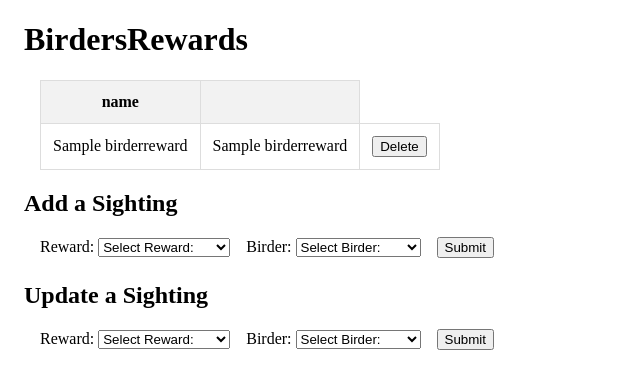
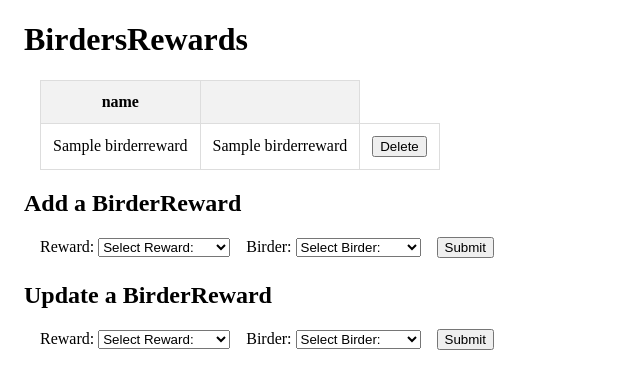
Before and after one commit to AN1H3M/Avidex, a Flask app: template templates/birders-rewards.j2 in a window 1280 px wide. Shown: the part 58-447 px from the top of the page, without its empty margins (0-640 px from the left). Run offline with Flask 3, Linux system fonts and the light colour scheme; the template is opened without the code that fills it: most values are stand-ins (such as "Sample title", 1, 10 or a date in 2020); parts of the project's set-up code (start-up, migrations or seed data) failed here and were passed over; some libraries are stand-ins or nearby versions.

Commit message:
fixed the birdersrewards page to properly display birdersrewards

```diff
--- a/templates/birders-rewards.j2
+++ b/templates/birders-rewards.j2
@@ -53,7 +53,7 @@
 ########## Create Form ###########
 ##################################
 #}
-<h2> Add a Sighting </h2>
+<h2> Add a BirderReward </h2>
 <form class = "cuForm" id = "create_birderreward_form">
     <label for="create_birderreward_reward_name">Reward: </label>
     <select name = "create_birderreward_reward_name" id = "create_birderreward_reward_name" required>
@@ -90,7 +90,7 @@
 ########## Update Form ###########
 ##################################
 #}
-<h2>Update a Sighting</h2>
+<h2>Update a BirderReward</h2>
 <form class = "cuForm" id = "update_sighting_form">
     <label for="update_birderreward_reward_name">Reward: </label>
     <select name = "update_birderreward_reward_name" id = "update_birderreward_reward_name" required>
```
